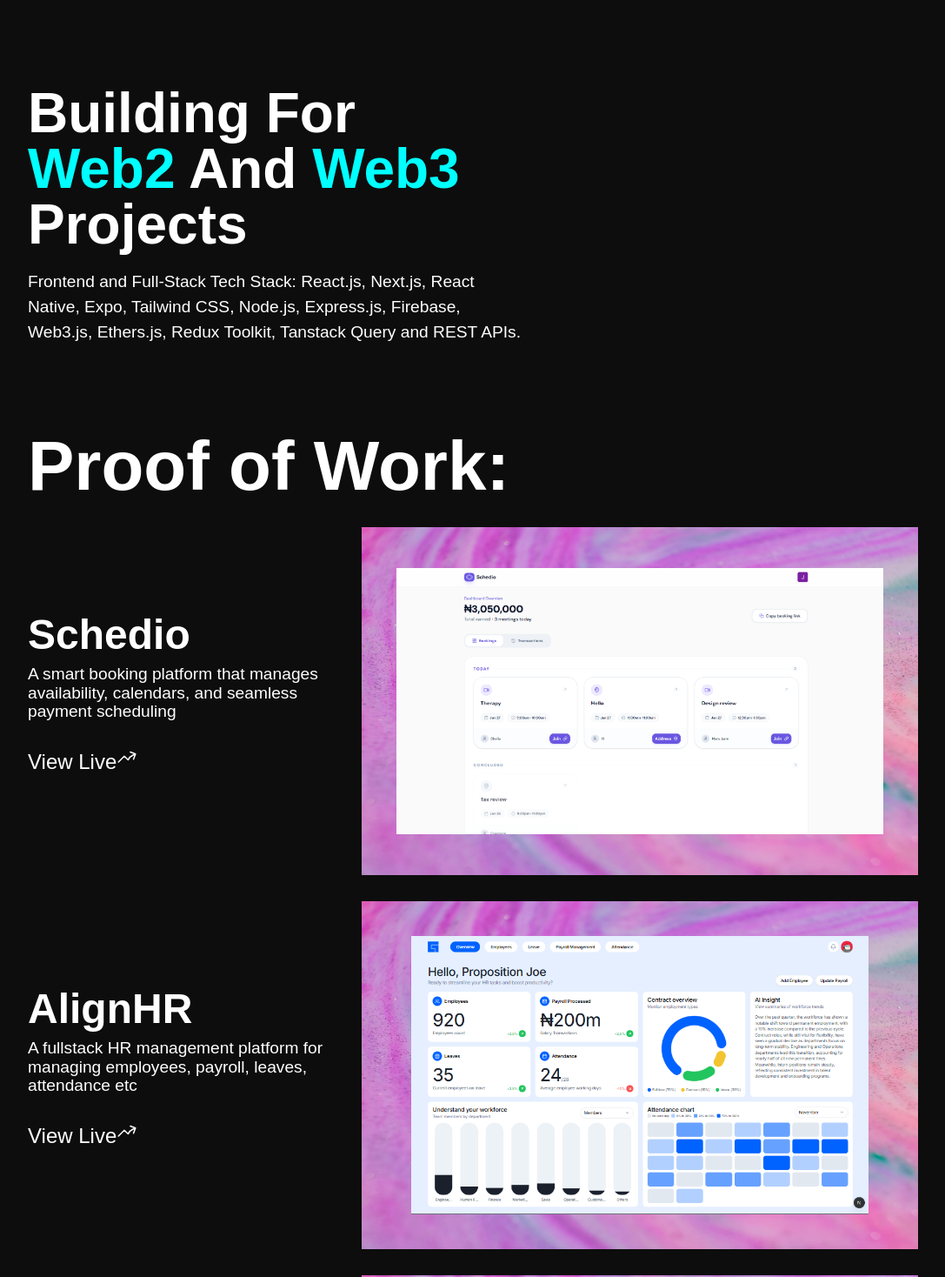
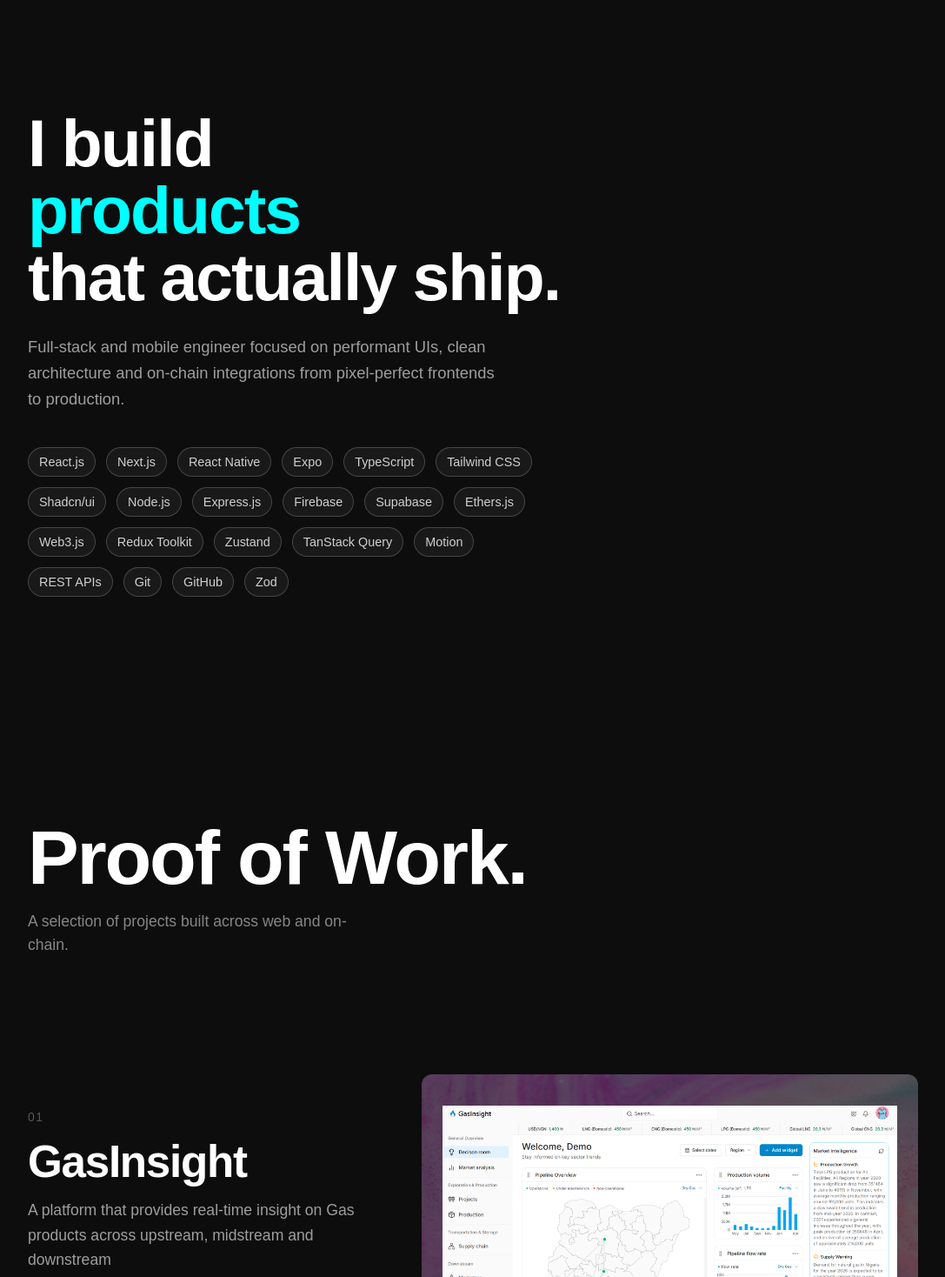
Before and after one commit to Basit46/Web3-portfolio, a React (Vite) app: page / in a window 1280 px wide. Shown: the part 802-2270 px from the top of the page at 87% size, without its empty margins (96-1183 px from the left). Built offline with nearby package versions, Linux system fonts and the light colour scheme; no server answers; a web font is replaced by a local one.

Commit message:
update: projects

```diff
--- a/src/components/About.jsx
+++ b/src/components/About.jsx
@@ -4,6 +4,30 @@ import { useGSAP } from "@gsap/react";
 import { ScrollTrigger } from "gsap/ScrollTrigger";
 
 gsap.registerPlugin(useGSAP, ScrollTrigger);
+
+const STACK = [
+  "React.js",
+  "Next.js",
+  "React Native",
+  "Expo",
+  "TypeScript",
+  "Tailwind CSS",
+  "Shadcn/ui",
+  "Node.js",
+  "Express.js",
+  "Firebase",
+  "Supabase",
+  "Ethers.js",
+  "Web3.js",
+  "Redux Toolkit",
+  "Zustand",
+  "TanStack Query",
+  "Motion",
+  "REST APIs",
+  "Git",
+  "GitHub",
+  "Zod",
+];
 
 const About = () => {
   const aboutRef = useRef();
@@ -13,27 +37,60 @@ const About = () => {
       gsap.from(".about1", {
         opacity: 0,
         y: 50,
+        duration: 0.8,
+        ease: "power3.out",
         scrollTrigger: {
           trigger: aboutRef.current,
           start: "top 50%",
         },
       });
+
+      gsap.from(".stack-pill", {
+        opacity: 0,
+        y: 20,
+        duration: 0.5,
+        ease: "power2.out",
+        stagger: 0.06,
+        scrollTrigger: {
+          trigger: aboutRef.current,
+          start: "top 40%",
+        },
+      });
     },
-    { scope: aboutRef }
+    { scope: aboutRef },
   );
 
   return (
-    <div id="about" ref={aboutRef} className="py-[80px] md:py-[100px]">
-      <div className="about1 pl-[10%] relative z-[2]">
-        <h1 className="capitalize text-[3rem] sm:text-[4rem] font-bold leading-[1.0]">
-          Building for <br /> <span className="text-[aqua]">Web2</span> and{" "}
-          <span className="text-[aqua]">Web3</span> <br /> Projects
+    <div id="about" ref={aboutRef} className="py-16 md:py-24 lg:py-32">
+      <div className="about1 px-[6%] sm:px-[8%] lg:px-[10%] max-w-[1200px]">
+        <h1
+          className="font-bold leading-[1.0] tracking-tight"
+          style={{ fontSize: "clamp(2.2rem, 6vw, 5rem)" }}
+        >
+          I build <br />
+          <span className="text-[aqua]">products</span> <br />
+          that actually ship.
         </h1>
-        <p className="w-[70%] vsm:w-[50%] mt-[20px] text-[1.2rem]">
-          Frontend and Full-Stack Tech Stack: React.js, Next.js, React Native,
-          Expo, Tailwind CSS, Node.js, Express.js, Firebase, Web3.js, Ethers.js,
-          Redux Toolkit, Tanstack Query and REST APIs.
+
+        <p
+          className="mt-5 md:mt-7 max-w-[540px] leading-relaxed text-white/60"
+          style={{ fontSize: "clamp(0.95rem, 2vw, 1.15rem)" }}
+        >
+          Full-stack and mobile engineer focused on performant UIs, clean
+          architecture and on-chain integrations from pixel-perfect frontends to
+          production.
         </p>
+
+        <div className="mt-8 md:mt-10 flex flex-wrap gap-2 md:gap-3 max-w-[620px]">
+          {STACK.map((tech) => (
+            <span
+              key={tech}
+              className="stack-pill px-3 py-1.5 rounded-full border border-white/20 bg-white/5 text-white/80 text-sm md:text-[0.9rem] whitespace-nowrap"
+            >
+              {tech}
+            </span>
+          ))}
+        </div>
       </div>
     </div>
   );
--- a/src/components/Works.jsx
+++ b/src/components/Works.jsx
@@ -17,57 +17,85 @@ const Works = () => {
         scrollTrigger: { trigger: worksRef.current, start: "top 60%" },
       });
 
-      tl.from(".works-text1", {
+      tl.from(".works-title", {
         opacity: 0,
         y: 50,
-      }).from(".projects", {
+        duration: 0.7,
+        ease: "power3.out",
+      }).from(".project-card", {
         opacity: 0,
-        y: 20,
+        y: 30,
+        duration: 0.6,
+        ease: "power2.out",
+        stagger: 0.15,
       });
     },
     { scope: worksRef },
   );
 
   return (
-    <div id="works" ref={worksRef} className="">
-      <h1 className="works-text1 text-[3rem] vsm:text-[5rem] font-extrabold mx-[10%] leading-[1.0]">
-        Proof of Work:
-      </h1>
+    <div id="works" ref={worksRef} className="py-16 md:py-24 lg:py-32">
+      <div className="px-[6%] sm:px-[8%] lg:px-[10%]">
+        <h1
+          className="works-title font-extrabold leading-[1.0] tracking-tight"
+          style={{ fontSize: "clamp(2.5rem, 7vw, 5.5rem)" }}
+        >
+          Proof of Work.
+        </h1>
+        <p
+          className="mt-4 text-white/50 max-w-[400px]"
+          style={{ fontSize: "clamp(0.9rem, 2vw, 1.1rem)" }}
+        >
+          A selection of projects built across web and on-chain.
+        </p>
+      </div>
 
-      <div className="projects mt-[60px] mx-[10%] lg:mx-0 lg:mt-[30px] flex flex-col gap-[50px] sm:gap-[70px] lg:gap-[30px]">
+      <div className="mt-16 md:mt-20 flex flex-col">
         {projects.map((project, i) => (
           <div
             key={i}
-            className="project flex flex-col-reverse lg:flex-row h-fit lg:h-[50vh] lg:items-center gap-[20px] lg:gap-0"
+            className="project-card group px-[6%] sm:px-[8%] lg:px-[10%] py-10 md:py-14 flex flex-col lg:flex-row lg:items-center gap-10 lg:gap-16 transition-colors duration-300"
           >
-            <div className="lg:ml-[10%] lg:w-[30%] h-full lg:pt-[100px] pr-[10px]">
-              <h1 className="project-text1 text-[2.5rem] vsm:text-[3rem] font-extrabold leading-none">
+            <div className="lg:w-[38%] flex flex-col gap-4 shrink-0">
+              <span className="text-white/30 text-sm font-medium tracking-widest uppercase">
+                {String(i + 1).padStart(2, "0")}
+              </span>
+
+              <h2
+                className="font-extrabold leading-none tracking-tight"
+                style={{ fontSize: "clamp(2rem, 4vw, 3.2rem)" }}
+              >
                 {project.name}
-              </h1>
-              <p className="project-text2 mt-[10px] mb-[10px] lg:mb-[30px] vsm:text-[1.2rem] leading-[1.1]">
+              </h2>
+
+              <p
+                className="text-white/60 leading-relaxed max-w-[420px]"
+                style={{ fontSize: "clamp(0.9rem, 1.8vw, 1.1rem)" }}
+              >
                 {project.desc}
               </p>
 
               <a
-                className="project-text3 text-[1.2rem] vsm:text-[1.5rem] flex"
                 href={project.link}
                 target="_blank"
                 rel="noopener noreferrer"
+                className="mt-2 inline-flex items-center gap-2 text-[aqua] font-medium w-fit border-b border-transparent hover:border-[aqua] transition-all duration-200"
+                style={{ fontSize: "clamp(0.95rem, 2vw, 1.15rem)" }}
               >
-                <span>View Live</span> <Arrow />
+                View Live <Arrow className="text-lg" />
               </a>
             </div>
 
-            <div className="relative h-full flex-1 lg:mr-[10%] p-[30px] sm:p-[40px]">
+            <div className="relative flex-1 rounded-xl overflow-hidden aspect-video lg:aspect-auto lg:h-[320px]">
               <img
-                className="absolute top-0 left-0 size-full"
+                className="absolute inset-0 w-full h-full object-cover opacity-40"
                 src={bg}
-                alt="bg"
+                alt=""
               />
               <img
-                className="relative z-[2] h-full w-full object-contain"
+                className="relative z-[2] w-full h-full object-contain p-6 transition-transform duration-500 group-hover:scale-[1.03]"
                 src={project.img}
-                alt="project"
+                alt={project.name}
               />
             </div>
           </div>
--- a/src/works.js
+++ b/src/works.js
@@ -4,43 +4,48 @@ import zerionHub from "./assets/zerionHub.png";
 import coinvista from "./assets/coinvista.png";
 import alignhr from "./assets/alignhr.png";
 import schedio from "./assets/schedio.png";
+import gasinsight from "./assets/gasinsight.png";
 
 export const projects = [
   {
+    name: "GasInsight",
+    desc: "A platform that provides real-time insight on Gas products across upstream, midstream and downstream",
+    img: gasinsight,
+    link: "https://staging-gasinsight-client.vercel.app/auth/signin?testaccount=eyJlbWFpbCI6InRhcnJ5bGFuZUBlaW5yb3QuY29tIiwicGFzc3dvcmQiOiJUYXJyeUAwMDEifQ==",
+  },
+  {
+    name: "AlignHR",
+    desc: "Full-stack HR platform that puts payroll, attendance, leaves and employee management in one place. Built for teams that move fast.",
+    img: alignhr,
+    link: "https://align-hr.vercel.app/",
+  },
+  {
     name: "Schedio",
-    desc: "A smart booking platform that manages availability, calendars, and seamless payment scheduling",
+    desc: "Booking infrastructure that handles availability, scheduling and payments in one flow. No back and forth, no dropped bookings.",
     img: schedio,
     link: "https://use-schedio.vercel.app/me/Basit",
   },
   {
-    name: "AlignHR",
-    desc: "A fullstack HR management platform for managing employees, payroll, leaves, attendance etc",
-    img: alignhr,
-    link: "https://align-hr.vercel.app/",
-  },
-  {
     name: "CoinVista",
-    desc: "A all-in-one crypto advanced dashboard with real time assets tracking, market analytics, and AI powered insights in a sleek, modern interface",
+    desc: "An advanced crypto dashboard with real time asset tracking, live market analytics and AI powered insights. Built for serious traders.",
     img: coinvista,
     link: "https://coinvista-dashboard.vercel.app/",
   },
   {
     name: "ZerionHub",
-    desc: "A Consumer app built on Zerion",
+    desc: "A consumer grade Web3 app built on top of Zerion, making on chain portfolio management feel native and effortless.",
     img: zerionHub,
     link: "https://zerionhub.vercel.app/",
   },
-
   {
     name: "Trojan Wallet",
-    desc: "A crypto wallet website",
+    desc: "A bold, high converting landing page for a crypto wallet. Designed to build trust fast and drive signups.",
     img: Trojan,
     link: "https://trojanwallet.vercel.app/",
   },
-
   {
     name: "HouseOnSol",
-    desc: "Real Estate investing platform on Solana",
+    desc: "Fractional real estate investing powered by Solana. Own a piece of property on chain, with the speed and cost of a blockchain that actually works.",
     img: HouseOnSol,
     link: "https://house-on-solana.vercel.app/",
   },
```
Also changed, not shown: src/components/ThreeD.jsx (+122 -21 lines), src/assets/gasinsight.png (added).
